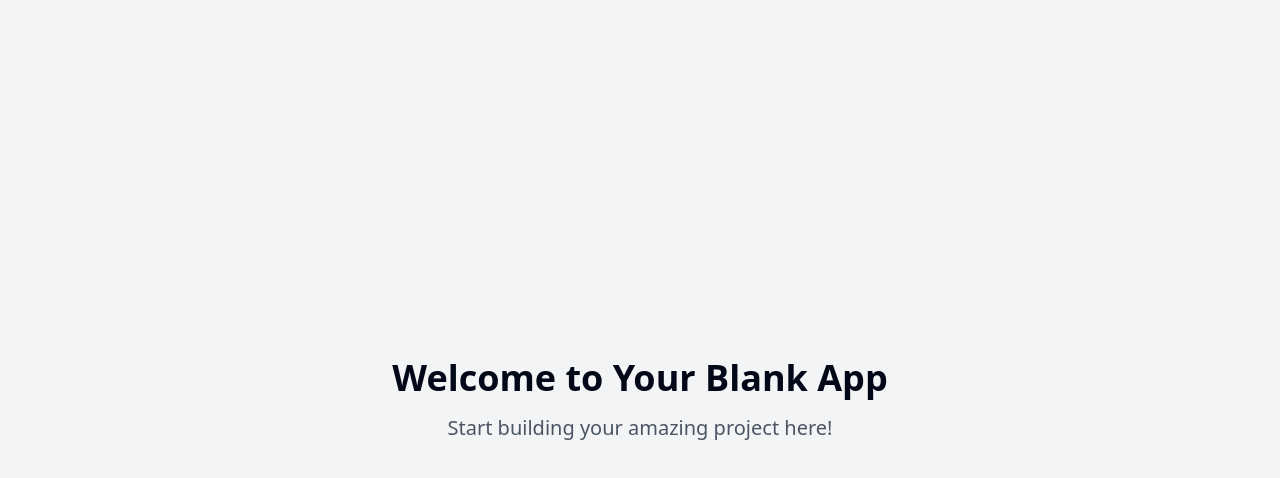
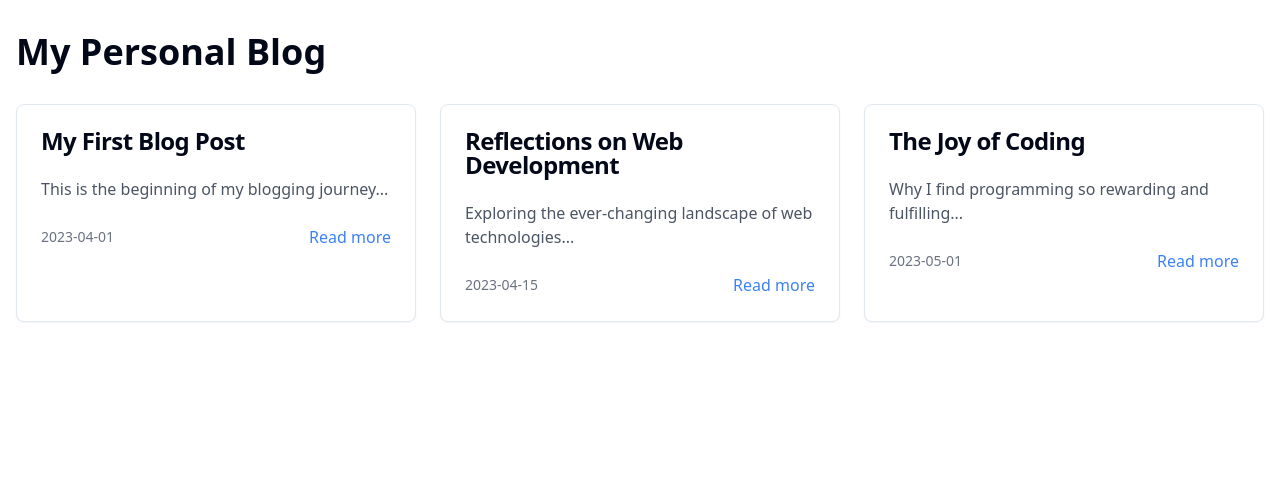
Before and after one commit to GPT-Engineer-App-Dev/easy-peasy-blog, a React (Vite) app: page / in a window 1280 px wide. Shown: the top 478 px of the page. Built offline with nearby package versions, Linux system fonts and the light colour scheme.

Commit message:
Create personal blog feature
Implement the initial structure and components for a personal blog within the existing project.
[skip gpt_engineer]

```diff
--- a/src/nav-items.jsx
+++ b/src/nav-items.jsx
@@ -1,5 +1,6 @@
-import { Home } from "lucide-react";
-import Index from "./pages/Index.jsx";
+import { Home, BookOpen } from "lucide-react";
+import HomePage from "./pages/HomePage.jsx";
+import BlogPost from "./pages/BlogPost.jsx";
 
 /**
  * Central place for defining the navigation items. Used for navigation components and routing.
@@ -9,6 +10,12 @@ export const navItems = [
     title: "Home",
     to: "/",
     icon: <Home className="h-4 w-4" />,
-    page: <Index />,
+    page: <HomePage />,
+  },
+  {
+    title: "Blog Post",
+    to: "/post/:id",
+    icon: <BookOpen className="h-4 w-4" />,
+    page: <BlogPost />,
   },
 ];
--- /dev/null
+++ b/src/pages/BlogPost.jsx
@@ -0,0 +1,50 @@
+import React from 'react';
+import { useParams, Link } from 'react-router-dom';
+import { ArrowLeft } from 'lucide-react';
+
+const blogPosts = {
+  1: {
+    title: "My First Blog Post",
+    content: "This is the beginning of my blogging journey. I'm excited to share my thoughts and experiences with you all. Stay tuned for more content!",
+    date: "2023-04-01"
+  },
+  2: {
+    title: "Reflections on Web Development",
+    content: "Web development is a constantly evolving field. From new frameworks to improved best practices, there's always something new to learn. In this post, I'll share some of my recent insights and discoveries.",
+    date: "2023-04-15"
+  },
+  3: {
+    title: "The Joy of Coding",
+    content: "Coding is more than just a job for me - it's a passion. The satisfaction of solving complex problems and creating something from nothing is unparalleled. Let me tell you why I find programming so rewarding and fulfilling.",
+    date: "2023-05-01"
+  }
+};
+
+const BlogPost = () => {
+  const { id } = useParams();
+  const post = blogPosts[id];
+
+  if (!post) {
+    return <div className="container mx-auto px-4 py-8">Post not found</div>;
+  }
+
+  return (
+    <div className="container mx-auto px-4 py-8">
+      <Link to="/" className="flex items-center text-blue-500 hover:underline mb-4">
+        <ArrowLeft className="mr-2" size={20} />
+        Back to Home
+      </Link>
+      <article className="prose lg:prose-xl mx-auto">
+        <h1>{post.title}</h1>
+        <p className="text-gray-500">{post.date}</p>
+        <div className="mt-4">
+          {post.content.split('\n').map((paragraph, index) => (
+            <p key={index}>{paragraph}</p>
+          ))}
+        </div>
+      </article>
+    </div>
+  );
+};
+
+export default BlogPost;
--- /dev/null
+++ b/src/pages/HomePage.jsx
@@ -0,0 +1,37 @@
+import React from 'react';
+import { Link } from 'react-router-dom';
+import { Card, CardContent, CardFooter, CardHeader, CardTitle } from "@/components/ui/card";
+
+const blogPosts = [
+  { id: 1, title: "My First Blog Post", excerpt: "This is the beginning of my blogging journey...", date: "2023-04-01" },
+  { id: 2, title: "Reflections on Web Development", excerpt: "Exploring the ever-changing landscape of web technologies...", date: "2023-04-15" },
+  { id: 3, title: "The Joy of Coding", excerpt: "Why I find programming so rewarding and fulfilling...", date: "2023-05-01" },
+];
+
+const HomePage = () => {
+  return (
+    <div className="container mx-auto px-4 py-8">
+      <h1 className="text-4xl font-bold mb-8">My Personal Blog</h1>
+      <div className="grid grid-cols-1 md:grid-cols-2 lg:grid-cols-3 gap-6">
+        {blogPosts.map((post) => (
+          <Card key={post.id} className="hover:shadow-lg transition-shadow duration-300">
+            <CardHeader>
+              <CardTitle>{post.title}</CardTitle>
+            </CardHeader>
+            <CardContent>
+              <p className="text-gray-600">{post.excerpt}</p>
+            </CardContent>
+            <CardFooter className="flex justify-between items-center">
+              <span className="text-sm text-gray-500">{post.date}</span>
+              <Link to={`/post/${post.id}`} className="text-blue-500 hover:underline">
+                Read more
+              </Link>
+            </CardFooter>
+          </Card>
+        ))}
+      </div>
+    </div>
+  );
+};
+
+export default HomePage;
--- a/src/pages/Index.jsx
+++ b/src/pages/Index.jsx
@@ -1,14 +1 @@
-// Update this page (the content is just a fallback if you fail to update the page)
-
-const Index = () => {
-  return (
-    <div className="min-h-screen flex items-center justify-center bg-gray-100">
-      <div className="text-center">
-        <h1 className="text-4xl font-bold mb-4">Welcome to Your Blank App</h1>
-        <p className="text-xl text-gray-600">Start building your amazing project here!</p>
-      </div>
-    </div>
-  );
-};
-
-export default Index;
+// This file is no longer needed as we've replaced it with HomePage.jsx
```
